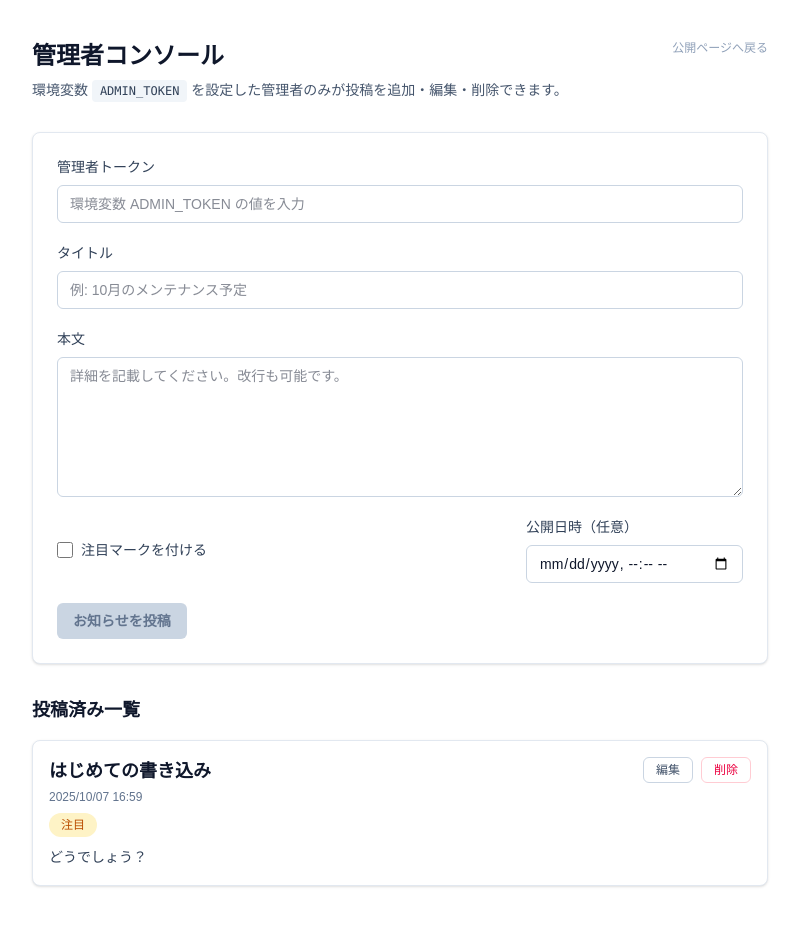
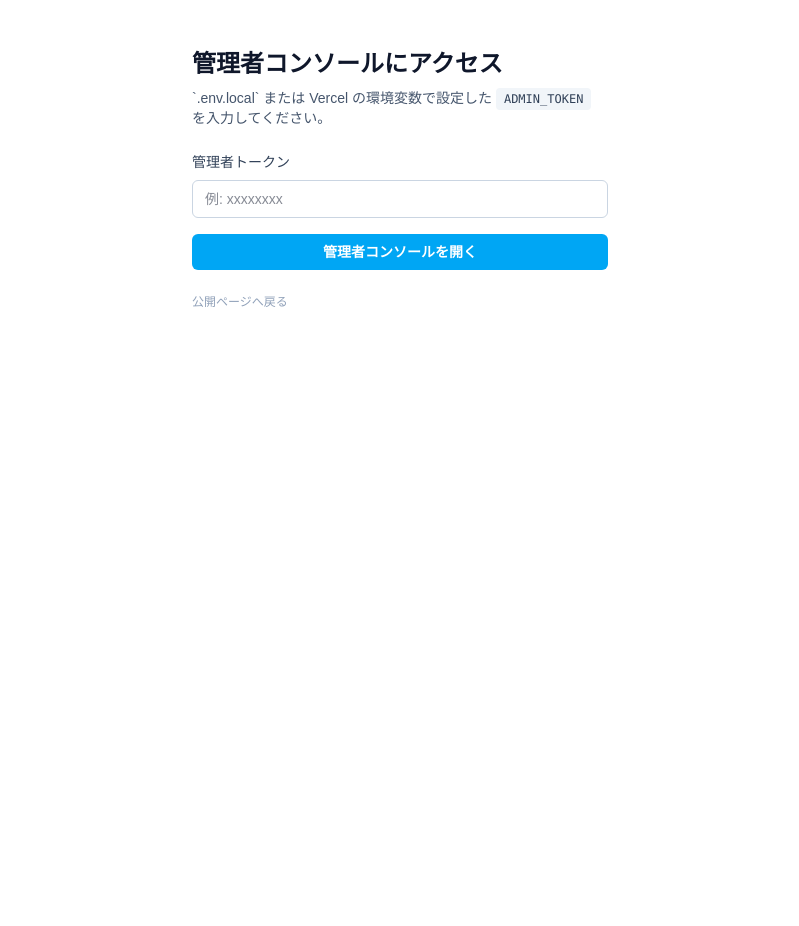
Before and after one commit to bazaarjapan/20251008my-app, a Next.js app: page /admin/announcements in a window 1280 px wide. Shown: the whole page, without its empty margins (240-1039 px from the left). After the commit the page ends 800 px from the top, so only its background shows below. Built offline with nearby package versions, Linux system fonts and the light colour scheme.

Commit message:
Gate admin console behind token validation

```diff
--- a/app/admin/announcements/page.tsx
+++ b/app/admin/announcements/page.tsx
@@ -1,6 +1,6 @@
 "use client";
 
-import { FormEvent, useEffect, useMemo, useState } from "react";
+import { FormEvent, useCallback, useEffect, useMemo, useState } from "react";
 import Link from "next/link";
 
 type Announcement = {
@@ -47,23 +47,27 @@ export default function AdminAnnouncementsPage() {
   const [token, setToken] = useState("");
   const [editingId, setEditingId] = useState<string | null>(null);
   const [status, setStatus] = useState<Status>({ kind: "idle" });
+  const [authStatus, setAuthStatus] = useState<Status>({ kind: "idle" });
+  const [isAuthorized, setIsAuthorized] = useState(false);
 
   const isEditing = editingId !== null;
+  const trimmedToken = token.trim();
 
   const isFormDisabled = useMemo(
     () =>
       status.kind === "loading" ||
+      !isAuthorized ||
       title.trim().length === 0 ||
       body.trim().length === 0 ||
-      token.trim().length === 0,
-    [status.kind, title, body, token],
+      trimmedToken.length === 0,
+    [status.kind, isAuthorized, title, body, trimmedToken],
   );
 
-  useEffect(() => {
-    void refreshAnnouncements();
-  }, []);
+  const refreshAnnouncements = useCallback(async () => {
+    if (!isAuthorized) {
+      return;
+    }
 
-  async function refreshAnnouncements() {
     try {
       const res = await fetch("/api/announcements", { cache: "no-store" });
       if (!res.ok) {
@@ -78,7 +82,13 @@ export default function AdminAnnouncementsPage() {
         message: "お知らせ一覧の取得に失敗しました。",
       });
     }
-  }
+  }, [isAuthorized]);
+
+  useEffect(() => {
+    if (isAuthorized) {
+      void refreshAnnouncements();
+    }
+  }, [isAuthorized, refreshAnnouncements]);
 
   function resetForm() {
     setTitle("");
@@ -88,13 +98,66 @@ export default function AdminAnnouncementsPage() {
     setEditingId(null);
   }
 
+  async function handleAuthorize(event: FormEvent<HTMLFormElement>) {
+    event.preventDefault();
+
+    if (trimmedToken.length === 0) {
+      setAuthStatus({
+        kind: "error",
+        message: "管理者トークンを入力してください。",
+      });
+      return;
+    }
+
+    setAuthStatus({ kind: "loading" });
+
+    try {
+      const res = await fetch("/api/admin/validate", {
+        method: "POST",
+        headers: {
+          Authorization: `Bearer ${trimmedToken}`,
+        },
+      });
+
+      if (!res.ok) {
+        const detail = (await res.json().catch(() => null)) as
+          | { error?: string }
+          | null;
+        throw new Error(
+          detail?.error ?? `認証に失敗しました (${res.status})`,
+        );
+      }
+
+      setIsAuthorized(true);
+      setAuthStatus({ kind: "success", message: "認証に成功しました。" });
+      setStatus({ kind: "idle" });
+    } catch (error) {
+      console.error(error);
+      setIsAuthorized(false);
+      setAuthStatus({
+        kind: "error",
+        message:
+          error instanceof Error ? error.message : "認証に失敗しました。",
+      });
+    }
+  }
+
+  function handleSignOut() {
+    setIsAuthorized(false);
+    setAnnouncements([]);
+    resetForm();
+    setStatus({ kind: "idle" });
+    setAuthStatus({ kind: "idle" });
+    setToken("");
+  }
+
   async function handleSubmit(event: FormEvent<HTMLFormElement>) {
     event.preventDefault();
 
-    if (token.trim().length === 0) {
+    if (!isAuthorized || trimmedToken.length === 0) {
       setStatus({
         kind: "error",
-        message: "管理者トークンを入力してください。",
+        message: "先に管理者トークンを認証してください。",
       });
       return;
     }
@@ -127,7 +190,7 @@ export default function AdminAnnouncementsPage() {
         method,
         headers: {
           "Content-Type": "application/json",
-          Authorization: `Bearer ${token.trim()}`,
+          Authorization: `Bearer ${trimmedToken}`,
         },
         body: JSON.stringify(payload),
       });
@@ -181,10 +244,10 @@ export default function AdminAnnouncementsPage() {
   }
 
   async function handleDelete(id: string) {
-    if (token.trim().length === 0) {
+    if (!isAuthorized || trimmedToken.length === 0) {
       setStatus({
         kind: "error",
-        message: "削除には管理者トークンが必要です。",
+        message: "削除には認証済みのトークンが必要です。",
       });
       return;
     }
@@ -200,7 +263,7 @@ export default function AdminAnnouncementsPage() {
       const res = await fetch(`/api/admin/announcements/${id}`, {
         method: "DELETE",
         headers: {
-          Authorization: `Bearer ${token.trim()}`,
+          Authorization: `Bearer ${trimmedToken}`,
         },
       });
 
@@ -232,28 +295,89 @@ export default function AdminAnnouncementsPage() {
   const submitLabel = isEditing ? "お知らせを更新" : "お知らせを投稿";
   const loadingLabel = isEditing ? "更新中..." : "投稿中...";
 
-  return (
-    <div className="bg-white text-slate-900">
-      <main className="mx-auto flex max-w-3xl flex-col gap-8 px-4 py-8 sm:py-10">
-        <div className="flex items-start justify-between">
+  if (!isAuthorized) {
+    return (
+      <div className="bg-white text-slate-900">
+        <main className="mx-auto flex max-w-md flex-col gap-6 px-4 py-12">
           <div className="flex flex-col gap-2">
             <h1 className="text-xl font-semibold text-slate-900 sm:text-2xl">
-              管理者コンソール
+              管理者コンソールにアクセス
             </h1>
             <p className="text-sm text-slate-600">
-              環境変数{" "}
+              `.env.local` または Vercel の環境変数で設定した{" "}
               <code className="rounded bg-slate-100 px-2 py-1 text-xs text-slate-700">
                 ADMIN_TOKEN
               </code>{" "}
-              を設定した管理者のみが投稿を追加・編集・削除できます。
+              を入力してください。
             </p>
           </div>
+
+          <form className="flex flex-col gap-4" onSubmit={handleAuthorize}>
+            <label className="flex flex-col gap-2 text-sm text-slate-700">
+              管理者トークン
+              <input
+                type="password"
+                className="rounded-md border border-slate-300 bg-white px-3 py-2 text-sm text-slate-900 outline-none focus:border-sky-400 focus:ring-2 focus:ring-sky-100"
+                value={token}
+                onChange={(event) => setToken(event.target.value)}
+                placeholder="例: xxxxxxxx"
+              />
+            </label>
+
+            <button
+              type="submit"
+              className="inline-flex items-center justify-center rounded-md bg-sky-500 px-4 py-2 text-sm font-semibold text-white transition hover:bg-sky-400"
+              disabled={authStatus.kind === "loading"}
+            >
+              {authStatus.kind === "loading"
+                ? "認証中..."
+                : "管理者コンソールを開く"}
+            </button>
+
+            {authStatus.kind === "error" && (
+              <p className="text-sm font-medium text-rose-500">
+                {authStatus.message}
+              </p>
+            )}
+          </form>
+
           <Link
             href="/"
             className="text-xs font-medium text-slate-400 transition hover:text-slate-600"
           >
             公開ページへ戻る
           </Link>
+        </main>
+      </div>
+    );
+  }
+
+  return (
+    <div className="bg-white text-slate-900">
+      <main className="mx-auto flex max-w-3xl flex-col gap-8 px-4 py-8 sm:py-10">
+        <div className="flex flex-col gap-2">
+          <div className="flex items-start justify-between gap-4">
+            <div className="flex flex-col gap-1">
+              <h1 className="text-xl font-semibold text-slate-900 sm:text-2xl">
+                管理者コンソール
+              </h1>
+              <p className="text-sm text-slate-600">
+                投稿の追加・編集・削除はすべて認証済みのトークンで行われます。
+              </p>
+            </div>
+            <button
+              type="button"
+              onClick={handleSignOut}
+              className="text-xs font-medium text-slate-400 underline-offset-4 transition hover:text-slate-600 hover:underline"
+            >
+              認証をやり直す
+            </button>
+          </div>
+          {authStatus.kind === "success" && (
+            <p className="text-xs font-medium text-emerald-600">
+              {authStatus.message}
+            </p>
+          )}
         </div>
 
         <section className="rounded-lg border border-slate-200 bg-white p-6 shadow-sm">
@@ -270,7 +394,7 @@ export default function AdminAnnouncementsPage() {
               <input
                 type="password"
                 className="rounded-md border border-slate-300 bg-white px-3 py-2 text-sm text-slate-900 outline-none focus:border-sky-400 focus:ring-2 focus:ring-sky-100"
-                placeholder="環境変数 ADMIN_TOKEN の値を入力"
+                placeholder="認証済みのトークンを必要に応じて更新"
                 value={token}
                 onChange={(event) => setToken(event.target.value)}
               />
--- /dev/null
+++ b/app/api/admin/validate/route.ts
@@ -0,0 +1,11 @@
+import { NextResponse } from "next/server";
+import { requireAdmin } from "@/lib/admin-auth";
+
+export async function POST(request: Request) {
+  const auth = requireAdmin(request);
+  if (!auth.authorized) {
+    return auth.response;
+  }
+
+  return NextResponse.json({ ok: true });
+}
```
